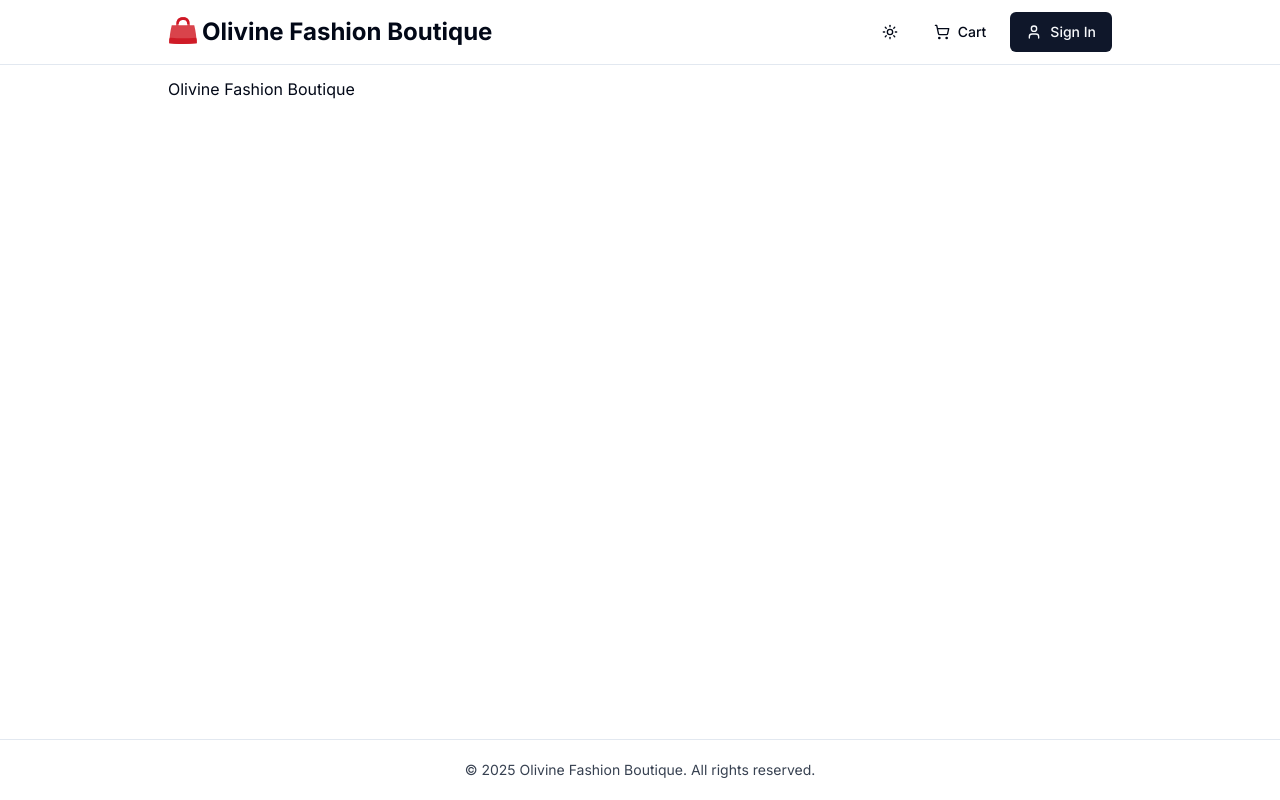
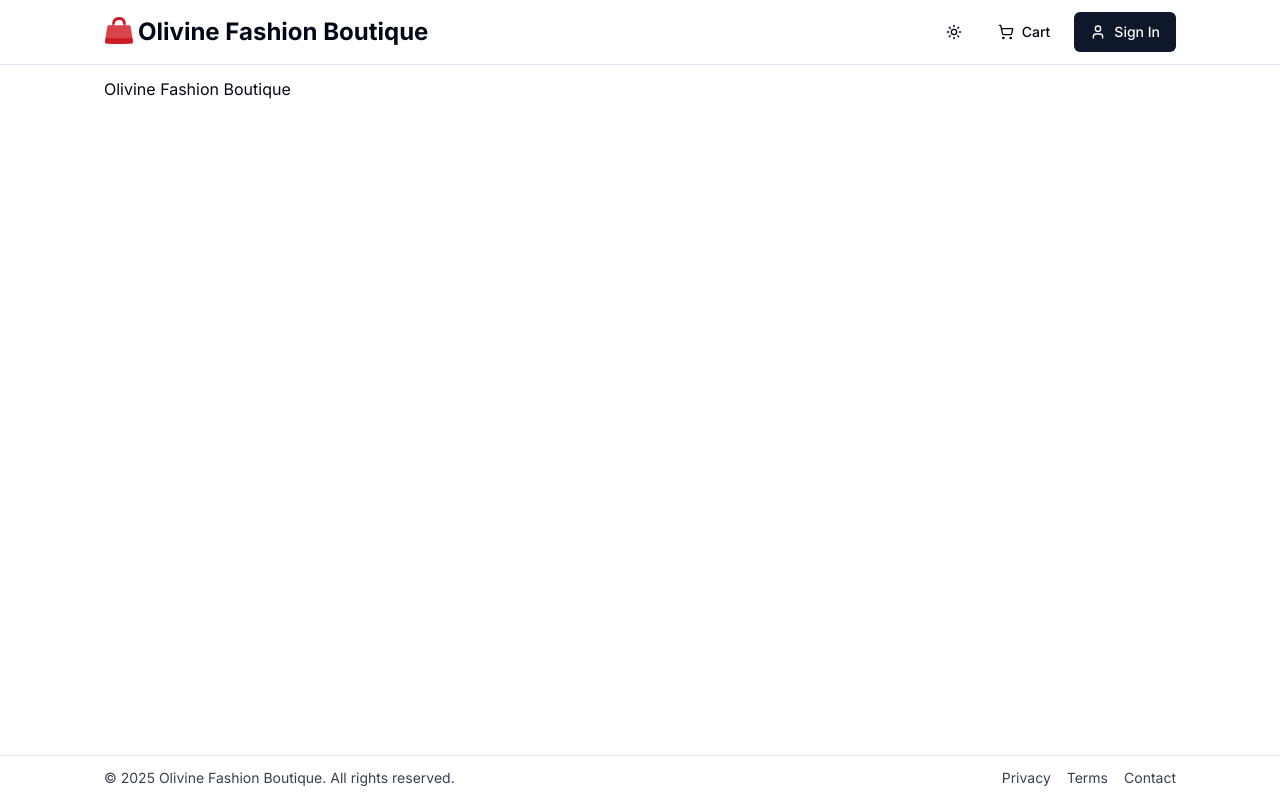
Before and after one commit to ajogious/a3gtex-store, a Next.js app: page / in a window 1280 px wide. Built offline with nearby package versions, Linux system fonts and the light colour scheme; no server answers.

Commit message:
header footer loading not-found all worked on

```diff
--- a/app/not-found.tsx
+++ b/app/not-found.tsx
@@ -9,20 +9,23 @@ const NotFoundPage = () => {
   const router = useRouter();
 
   return (
-    <div className="flex flex-col items-center justify-center min-h-screen">
-      <Image
-        src="/images/logo.svg"
-        width={48}
-        height={48}
-        alt={`${APP_NAME} logo`}
-        priority={true}
-      />
-      <div className="p-6 w-1/3 rounded-lg shadow-md text-center">
-        <h1 className="text-3xl font-bold mb-4">Not Found</h1>
-        <p className="text-destructive">Could not find requested page</p>
+    <div className="flex flex-col items-center justify-center min-h-screen p-4 bg-gray-50">
+      <div className="flex flex-col items-center justify-center flex-grow w-full max-w-sm p-6 rounded-2xl shadow-lg text-center bg-white overflow-auto">
+        <Image
+          src="/images/logo.svg"
+          width={56}
+          height={56}
+          alt={`${APP_NAME} logo`}
+          priority={true}
+          className="mb-6"
+        />
+        <h1 className="text-2xl sm:text-3xl font-bold mb-3">Not Found</h1>
+        <p className="text-sm sm:text-base text-destructive mb-6 break-words">
+          Could not find the requested page.
+        </p>
         <Button
           variant="outline"
-          className="mt-4 ml-2"
+          className="w-full sm:w-auto"
           onClick={() => router.push("/")}
         >
           Back To Home
--- a/assets/styles/globals.css
+++ b/assets/styles/globals.css
@@ -4,7 +4,7 @@
 
 @layer utilities {
   .wrapper {
-    @apply max-w-5xl lg:mx-auto p-3 md:px-10 w-full;
+    @apply max-w-6xl lg:mx-auto p-3 md:px-10 w-full;
   }
 
   .flex-start {
--- a/components/footer.tsx
+++ b/components/footer.tsx
@@ -1,12 +1,24 @@
 import { APP_NAME } from "@/lib/constants";
+import Link from "next/link";
 
 const Footer = () => {
   const currentYear = new Date().getFullYear();
   return (
     <footer className="border-t" role="contentinfo">
-      <div className="p-5 flex flex-col items-center gap-2 text-sm text-gray-700">
+      <div className="wrapper flex flex-col md:flex-row md:justify-between items-center gap-2 p-5 text-sm text-gray-700 text-center md:text-left">
         <div>
           &copy; {currentYear} {APP_NAME}. All rights reserved.
+        </div>
+        <div className="flex gap-4">
+          <Link href="/" className="hover:underline">
+            Privacy
+          </Link>
+          <Link href="/" className="hover:underline">
+            Terms
+          </Link>
+          <Link href="/" className="hover:underline">
+            Contact
+          </Link>
         </div>
       </div>
     </footer>
--- a/components/shared/header/index.tsx
+++ b/components/shared/header/index.tsx
@@ -9,6 +9,7 @@ const Header = () => {
   return (
     <header className="w-full border-b">
       <div className="wrapper flex-between">
+        {/* Left: Logo + Name */}
         <div className="flex-start">
           <Link href="/" className="flex-start">
             <Image
@@ -18,21 +19,30 @@ const Header = () => {
               width={30}
               priority={true}
             />
-            <span className="hidden lg:block font-bold text-2xl ml-1">
+            {/* Hide brand name on small screens */}
+            <span className="hidden md:block font-bold text-xl lg:text-2xl ml-1">
               {APP_NAME}
             </span>
           </Link>
         </div>
-        <div className="space-x-2">
+
+        {/* Right: Actions */}
+        <div className="flex items-center space-x-2">
           <ModeToggle />
-          <Button asChild variant="ghost">
-            <Link href="/cart">
-              <ShoppingCart /> Cart
+
+          {/* Cart button: show icon only on mobile */}
+          <Button asChild variant="ghost" className="p-2 sm:px-4">
+            <Link href="/cart" className="flex items-center gap-1">
+              <ShoppingCart className="h-5 w-5" />
+              <span className="hidden sm:inline">Cart</span>
             </Link>
           </Button>
-          <Button asChild>
-            <Link href="/sign-in">
-              <UserIcon /> Sign In
+
+          {/* Sign in button: full width text on md+, icon-only on mobile */}
+          <Button asChild className="p-2 sm:px-4">
+            <Link href="/sign-in" className="flex items-center gap-1">
+              <UserIcon className="h-5 w-5" />
+              <span className="hidden sm:inline">Sign In</span>
             </Link>
           </Button>
         </div>
```
